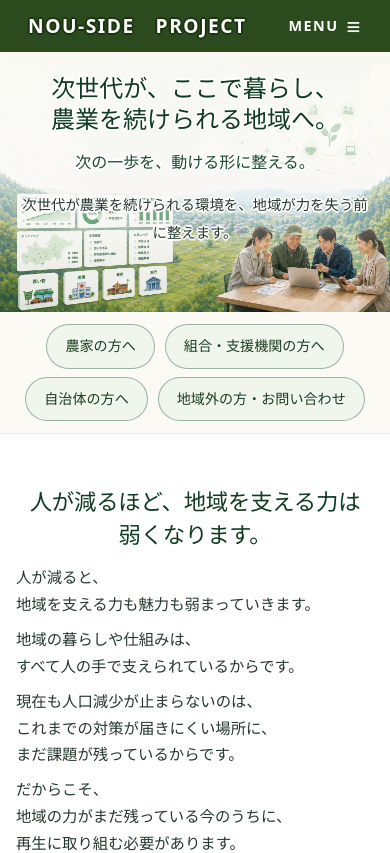
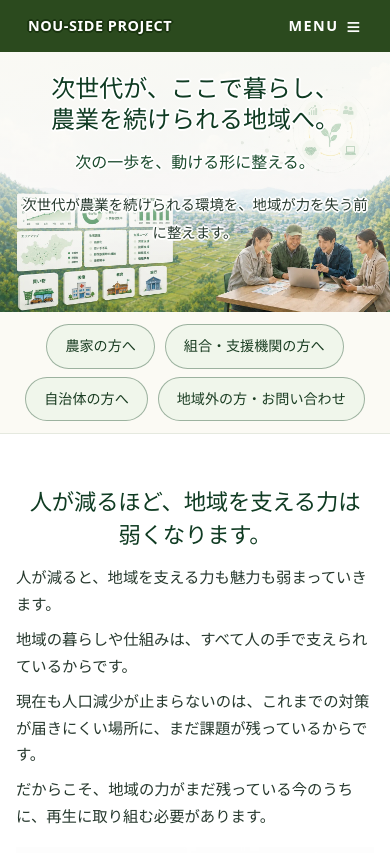
Before and after one commit to jlkoki70-prog/NOU-SIDE, a React (Vite) app: page / in a window 390 px wide. Shown: the top 853 px of the page. Built offline with nearby package versions, Linux system fonts and the light colour scheme.

Commit message:
mobile: shrink header logo to left-half, half-width space; revert body to text-driven wrap (titles keep natural break)

```diff
--- a/src/App.tsx
+++ b/src/App.tsx
@@ -449,7 +449,7 @@ export function Header() {
   return (
     <header className="site-header">
       <div className="site-header-inner">
-        <a href="/" className="site-header-logo">NOU-SIDE　PROJECT</a>
+        <a href="/" className="site-header-logo">NOU-SIDE PROJECT</a>
         <div className="site-header-nav">
           <button
             className="menu-button"
@@ -593,10 +593,10 @@ function ContentSection({
       <div className={`section-main${hasRightColumn ? "" : " section-main--text-only"}`}>
         <div className="section-body">
           {section.subtitle && (
-            <p className="section-subtitle">{jpWrap(section.subtitle)}</p>
+            <p className="section-subtitle">{section.subtitle}</p>
           )}
           {section.body.map((paragraph) => (
-            <p key={paragraph}>{jpWrap(paragraph)}</p>
+            <p key={paragraph}>{paragraph}</p>
           ))}
         </div>
         {section.image && (
--- a/src/styles.css
+++ b/src/styles.css
@@ -2435,8 +2435,13 @@ footer {
    万一はみ出す場合は global の overflow-wrap: anywhere が緊急回避。
    PC・スマホ横（幅>480px や横向き）には一切適用しない。 */
 @media (max-width: 480px) and (orientation: portrait) {
-  .section-header h2,
-  .section-body p {
+  .section-header h2 {
     word-break: keep-all;
   }
-}
+
+  /* ヘッダーロゴを縮小（画面左半分を超えないように） */
+  .site-header-logo {
+    font-size: 0.9rem;
+    letter-spacing: 0.04em;
+  }
+}
```
